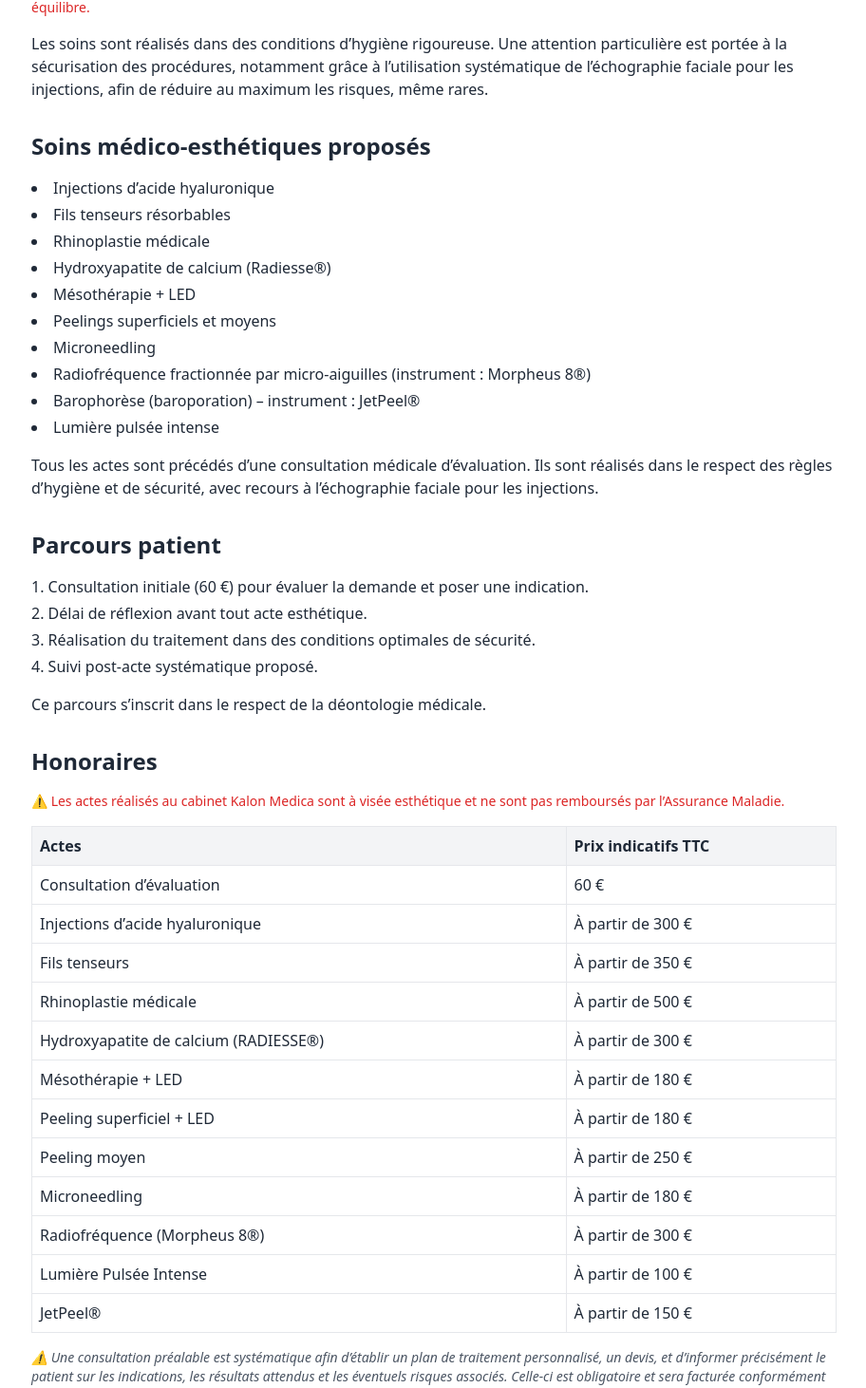
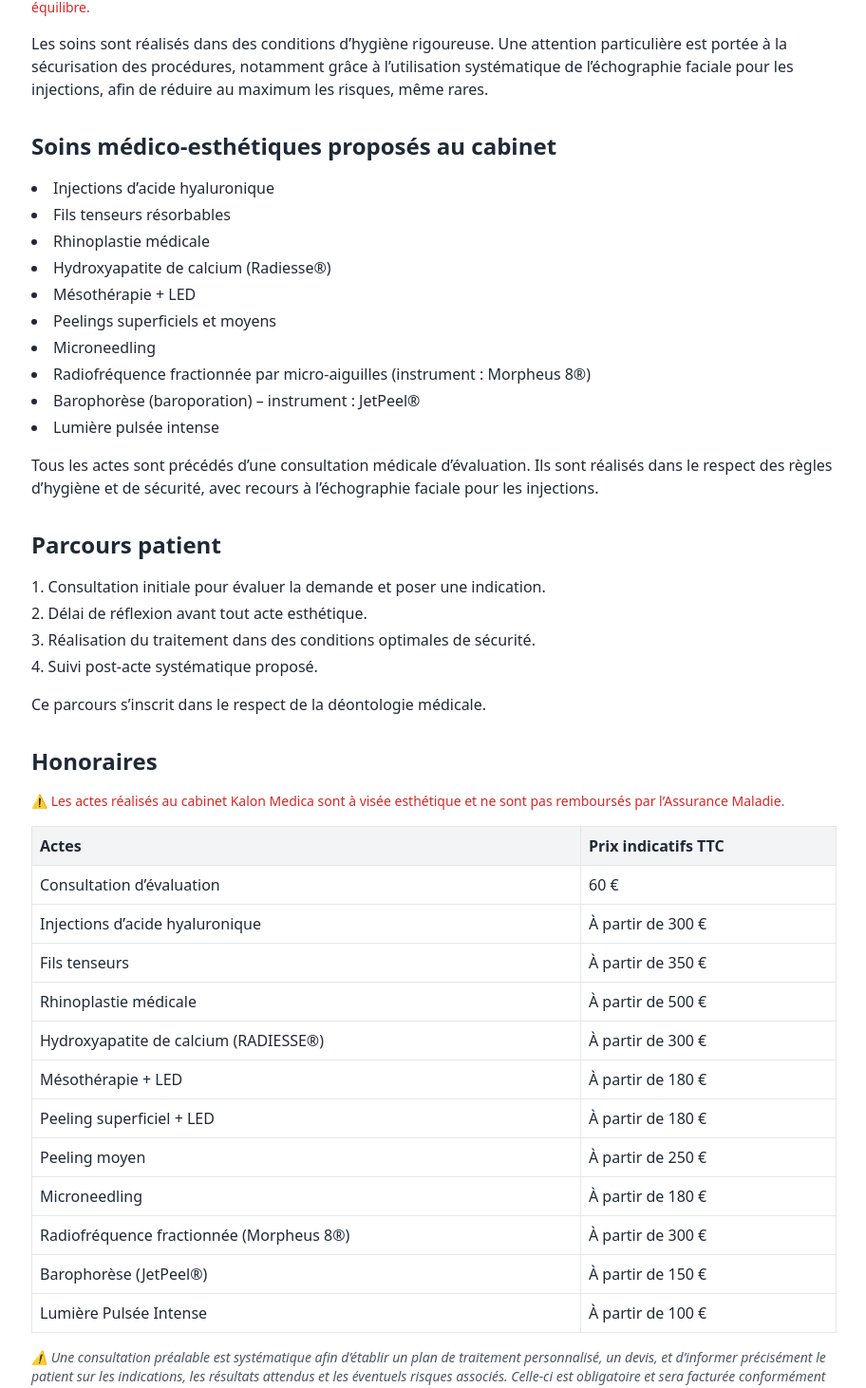
Before and after one commit to kalonmedica/kalon-medica-site-, a React (Vite) app: page / in a window 1280 px wide. Shown: the part 698-2160 px from the top of the page at 95% size, without its empty margins (183-1095 px from the left). Built offline with nearby package versions, Linux system fonts and the light colour scheme.

Commit message:
Add files via upload

```diff
--- a/src/Home.jsx
+++ b/src/Home.jsx
@@ -44,7 +44,7 @@ const Home = () => {
       </section>
 
       <section className="space-y-4">
-        <h2 className="text-2xl font-semibold">Soins médico-esthétiques proposés</h2>
+        <h2 className="text-2xl font-semibold">Soins médico-esthétiques proposés au cabinet</h2>
         <ul className="list-disc list-inside space-y-1">
           <li>Injections d’acide hyaluronique</li>
           <li>Fils tenseurs résorbables</li>
@@ -65,7 +65,7 @@ const Home = () => {
       <section className="space-y-4">
         <h2 className="text-2xl font-semibold">Parcours patient</h2>
         <ol className="list-decimal list-inside space-y-1">
-          <li>Consultation initiale (60 €) pour évaluer la demande et poser une indication.</li>
+          <li>Consultation initiale pour évaluer la demande et poser une indication.</li>
           <li>Délai de réflexion avant tout acte esthétique.</li>
           <li>Réalisation du traitement dans des conditions optimales de sécurité.</li>
           <li>Suivi post-acte systématique proposé.</li>
@@ -97,9 +97,9 @@ const Home = () => {
             <tr><td className="border p-2">Peeling superficiel + LED</td><td className="border p-2">À partir de 180 €</td></tr>
             <tr><td className="border p-2">Peeling moyen</td><td className="border p-2">À partir de 250 €</td></tr>
             <tr><td className="border p-2">Microneedling</td><td className="border p-2">À partir de 180 €</td></tr>
-            <tr><td className="border p-2">Radiofréquence (Morpheus 8®)</td><td className="border p-2">À partir de 300 €</td></tr>
+            <tr><td className="border p-2">Radiofréquence fractionnée (Morpheus 8®)</td><td className="border p-2">À partir de 300 €</td></tr>
+            <tr><td className="border p-2">Barophorèse (JetPeel®)</td><td className="border p-2">À partir de 150 €</td></tr>
             <tr><td className="border p-2">Lumière Pulsée Intense</td><td className="border p-2">À partir de 100 €</td></tr>
-            <tr><td className="border p-2">JetPeel®</td><td className="border p-2">À partir de 150 €</td></tr>
           </tbody>
         </table>
         <p className="text-sm text-gray-600 italic">
```
